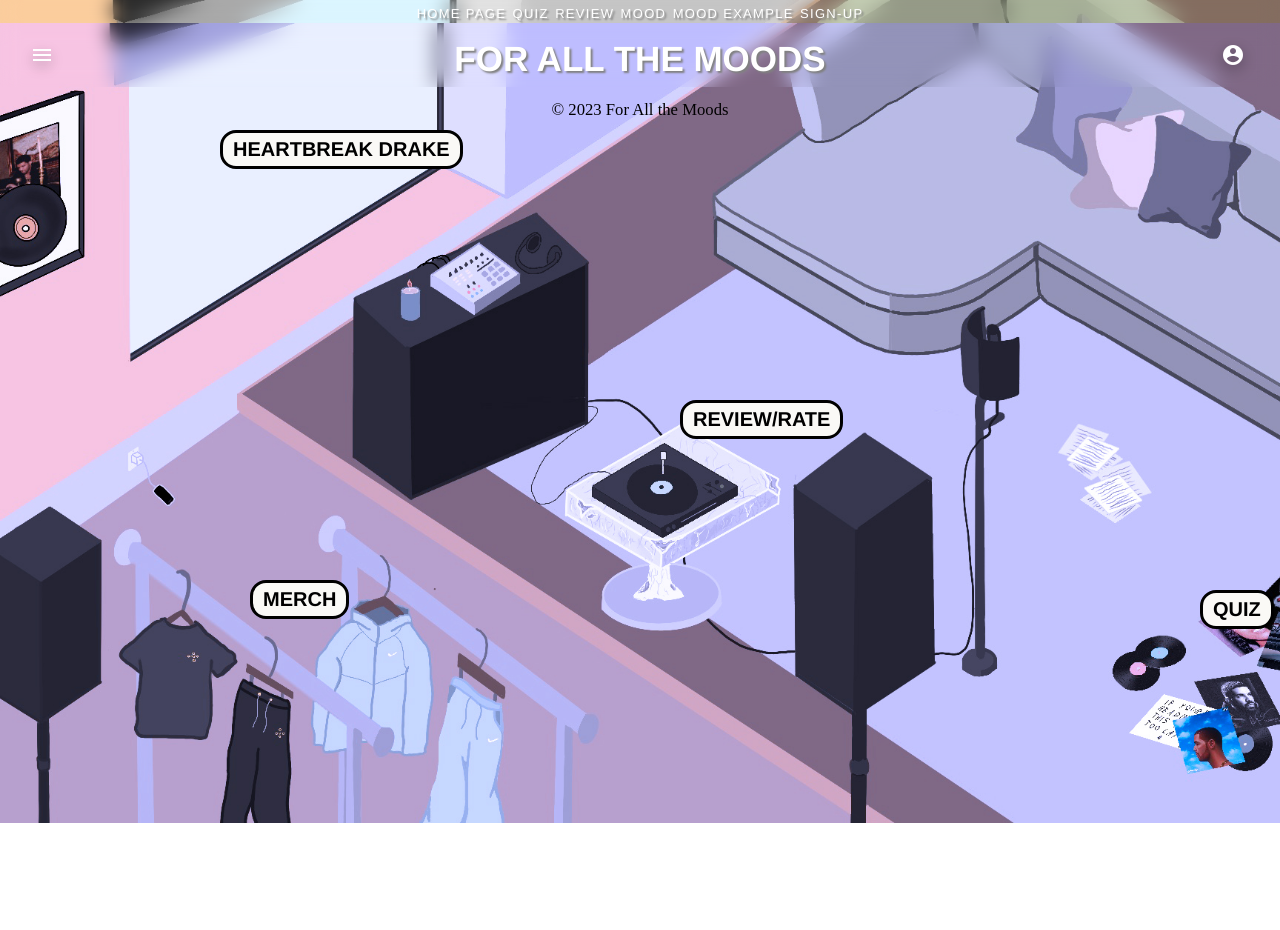
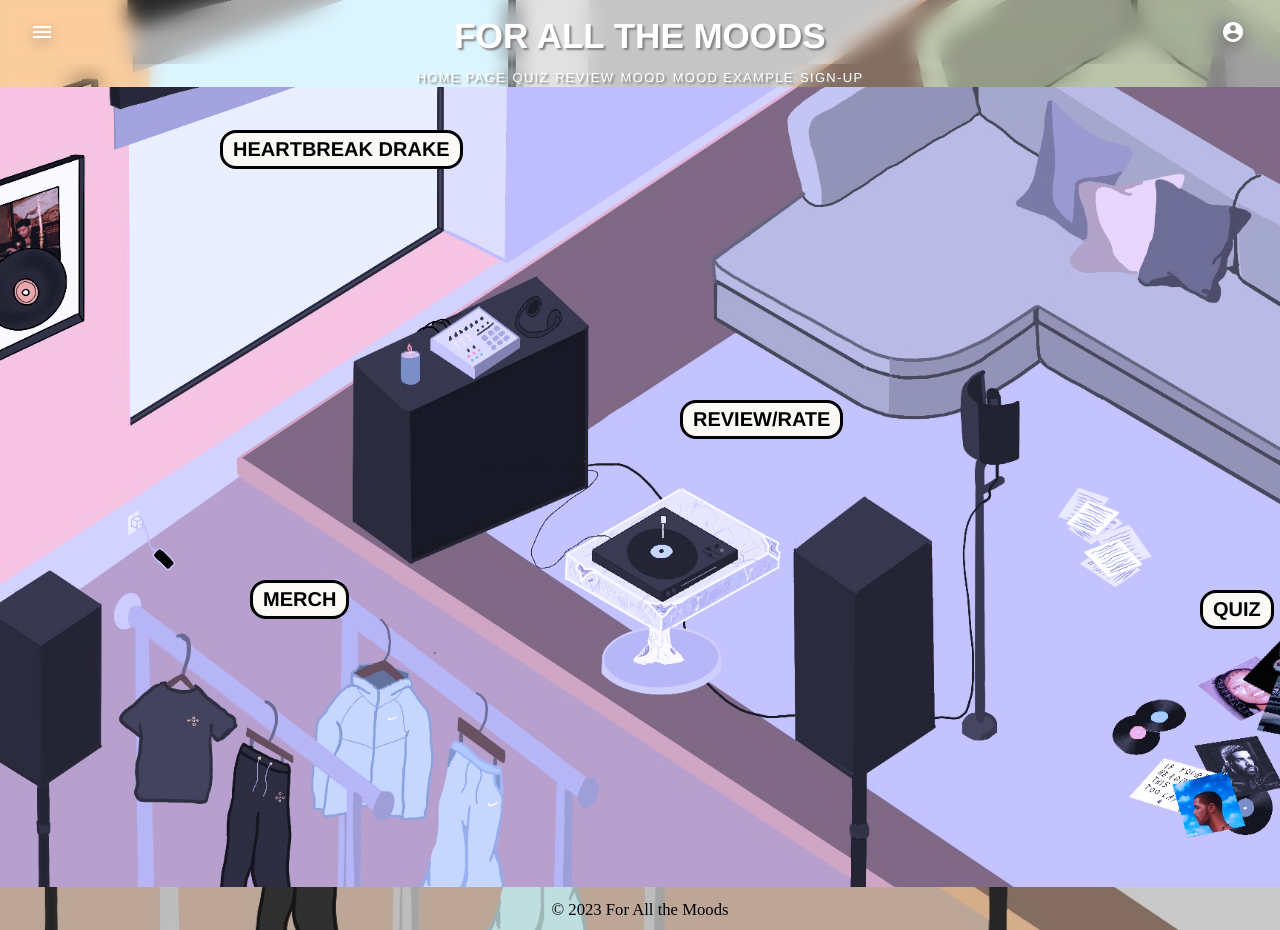
Before and after one commit to info340b-au23/project-forallthemoods, a React (Create React App) app: page /eg_mood in a window 1280 px wide. Before the commit the page ends 823 px from the top, so only its background shows below. Built offline with nearby package versions, Linux system fonts and the light colour scheme.

Commit message:
navbar fix

```diff
--- a/src/App.js
+++ b/src/App.js
@@ -1,20 +1,24 @@
 import React from 'react';
 import { Routes, Route } from 'react-router-dom';
 import './app.css';
-import { HomePage } from './homepage';
+import { HomePage } from './Homepage';
 import { ReviewPage } from './Review';
 import { SignUpPage } from './Signup';
 import { MoodPage } from './Mood';
-import  EgmoodPage  from './eg_mood';
+import  EgmoodPage  from './Eg_mood';
 import { QuizPage } from './Quiz';
 import { NaviBar } from './Nav';
+import { Header } from './Header';
+import { Footer } from './Footer';
 
 
 
 function App(props) {
     return (
-        <div>
+        <div className='d-flex flex-column flex-fill'>
+            <Header />
             <NaviBar />
+            <div className='container-fluid'>
                 <Routes>
                     <Route path='/' element={<HomePage />} />
                     <Route path='/quiz' element={<QuizPage />} />
@@ -23,7 +27,8 @@ function App(props) {
                     <Route path='/eg_mood' element={<EgmoodPage />} />
                     <Route path='/signup' element={<SignUpPage />} />
                 </Routes>
-
+            </div>
+             <Footer />
          </div>
     )
 }
--- /dev/null
+++ b/src/Footer.js
@@ -0,0 +1,12 @@
+
+export function Footer() {
+    return (
+        <div>
+            <footer>
+                <small>
+                &copy; 2023 For All the Moods
+                </small>
+            </footer>
+        </div>
+    );
+}
--- a/src/app.css
+++ b/src/app.css
@@ -22,7 +22,10 @@ header{
     padding: 1rem;
     padding-bottom: .5rem;
     text-decoration: none;
+}
 
+.container-fluid {
+    flex-grow: 1;
 }
 
 footer {
@@ -161,6 +164,7 @@ h1 {
 .signup-labels {
     font-family: "Helvetica Neue";
     font-weight: 400;
+    font-size: 15px;
     display: block;
     text-align: left;
     margin-bottom: 5px;
--- a/src/eg_mood.js
+++ b/src/eg_mood.js
@@ -6,13 +6,6 @@ const EgmoodPage = () => {
 
     return (
         <div className='sad-background'>
-            <div className="nav-container">
-                <span className="menu material-icons">menu</span>
-                <header>FOR ALL THE MOODS</header>
-                <span className="profile material-icons">account_circle</span>
-
-
-            </div>
 {/*
             <button className="mood-button">{mood}</button> */}
 
@@ -22,12 +15,6 @@ const EgmoodPage = () => {
                 <button className="quiz-button"> QUIZ</button>
                 <button className="review-button">REVIEW/RATE</button>
             </div>
-
-            <footer>
-                <small>
-                    &copy; 2023 For All the Moods
-                </small>
-            </footer>
         </div>
     );
 };
--- a/src/homepage.js
+++ b/src/homepage.js
@@ -6,11 +6,6 @@ import './app.css';
 export function HomePage() {
     return (
       <div>
-        <div className="nav-container">
-          <span className="menu material-icons">menu</span>
-          <header>FOR ALL THE MOODS</header>
-          <span className="profile material-icons">account_circle</span>
-
           <main>
             <button className="mood-button"><Link to='/mood' className="button-link">MY MOODS</Link></button>
             <button className="merch-button button-link" href="https://us.octobersveryown.com/" target="_blank" rel="noopener noreferrer">MERCH</button>
@@ -18,11 +13,5 @@ export function HomePage() {
             <button className="review-button"><Link to='/review' className="button-link">REVIEW/RATE</Link></button>
           </main>
         </div>
-        <footer>
-            <small>
-              &copy; 2023 For All the Moods
-            </small>
-        </footer>
-      </div>
     );
   }
--- a/src/mood.js
+++ b/src/mood.js
@@ -25,12 +25,6 @@ export function MoodPage()  {
 
     return (
         <div>
-            <div className="nav-container">
-                <span className="menu material-icons">menu</span>
-                <header>FOR ALL THE MOODS</header>
-                <span className="profile material-icons">account_circle</span>
-            </div>
-
             <div className={`selector-container ${showModal ? 'modal-container' : ''}`}>
                 <h1 className="select-title">SELECT YOUR MOOD</h1>
                 <p className="select-notice">SELECT YOUR MOOD AND LISTEN TO A PLAYLIST CURATED FOR YOUR MOOD.</p>
@@ -57,12 +51,6 @@ export function MoodPage()  {
                     </div>
                 )}
             </div>
-
-            <footer>
-                <small>
-                    &copy; 2023 For All the Moods
-                </small>
-            </footer>
         </div>
     );
 };
--- a/src/quiz.js
+++ b/src/quiz.js
@@ -3,13 +3,6 @@ import React from 'react';
 export function QuizPage() {
   return (
     <div>
-      <div className="nav-container">
-        <span className="menu material-icons">menu</span>
-        <header>FOR ALL THE MOODS</header>
-        <span className="profile material-icons">account_circle</span>
-
-      </div>
-
         <main>
           <div className="review-container">
             <h1 className="quiz-title">WHAT TYPE OF DRAKE FAN ARE YOU?</h1>
@@ -49,11 +42,6 @@ export function QuizPage() {
             </section>
           </div>
         </main>
-      <footer>
-        <small>
-          &copy; 2023 For All the Moods
-        </small>
-      </footer>
     </div>
   );
 }
--- a/src/review.js
+++ b/src/review.js
@@ -2,13 +2,6 @@
 export function ReviewPage() {
     return (
       <div>
-        <div className="nav-container">
-          <span className="menu material-icons">menu</span>
-          <header>FOR ALL THE MOODS</header>
-          <span className="profile material-icons">account_circle</span>
-
-        </div>
-
           <main>
             <div className="review-container">
 
@@ -41,11 +34,6 @@ export function ReviewPage() {
               </div>
             </div>
           </main>
-        <footer>
-            <small>
-              &copy; 2023 For All the Moods
-            </small>
-          </footer>
       </div>
     );
   }
--- a/src/signup.js
+++ b/src/signup.js
@@ -51,12 +51,6 @@ export function SignUpPage() {
 
     return (
       <div>
-        <div className="nav-container">
-          <span className="menu material-icons">menu</span>
-          <header>FOR ALL THE MOODS</header>
-          <span className="profile material-icons">account_circle</span>
-
-        </div>
           <main>
 
             <div className="signin-container">
@@ -76,11 +70,6 @@ export function SignUpPage() {
               </form>
             </div>
           </main>
-        <footer>
-            <small>
-              &copy; 2023 For All the Moods
-            </small>
-        </footer>
       </div>
     );
   }
```
Lines whose indentation alone changed are shown as unchanged.
